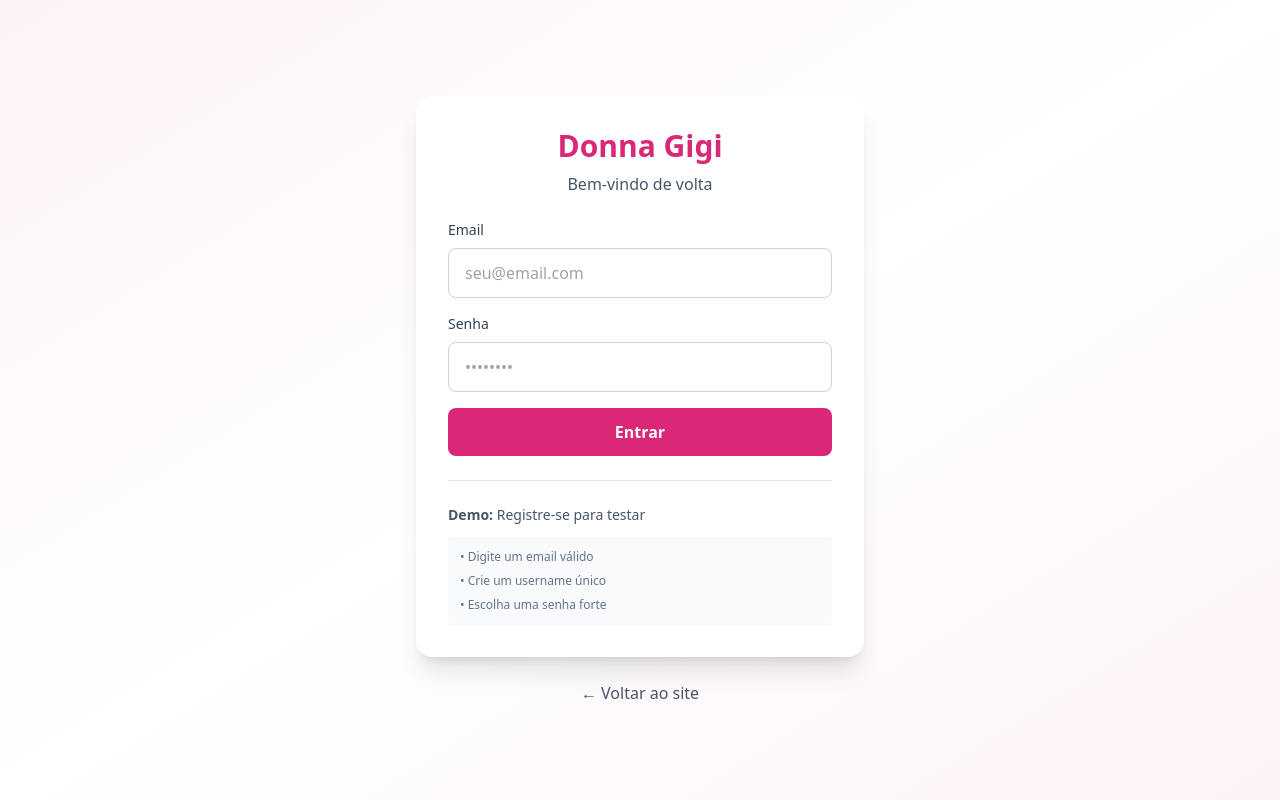
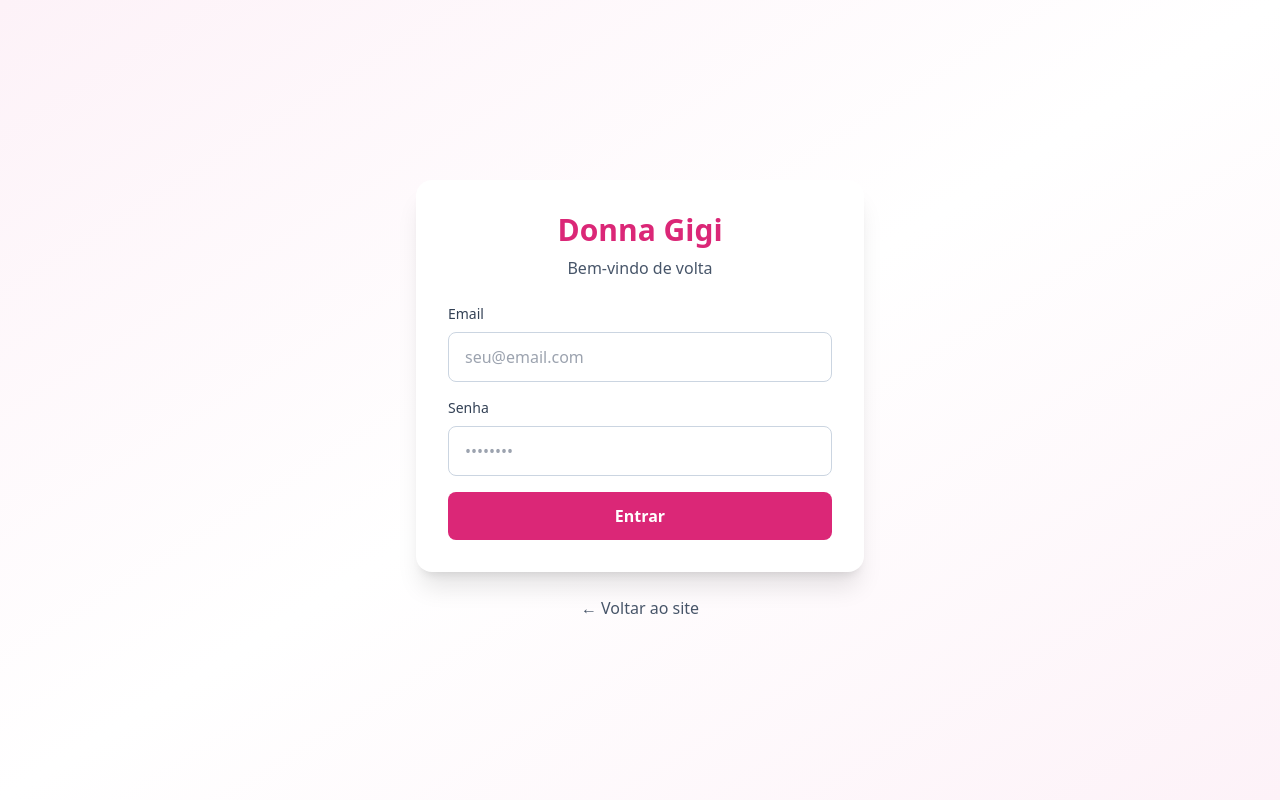
Before and after one commit to adniltondga/donnagigi, a Next.js app in the folder web/: page /admin/login in a window 1280 px wide. Built offline with nearby package versions, Linux system fonts and the light colour scheme.

Commit message:
remove: remover seção de demo instructions da página de login

```diff
--- a/web/src/app/admin/login/page.tsx
+++ b/web/src/app/admin/login/page.tsx
@@ -187,19 +187,7 @@ export default function LoginPage() {
 
 
 
-          {/* Demo Credentials */}
-          {!isRegister && (
-            <div className="border-t border-admin-200 pt-6">
-              <p className="text-sm text-admin-600 mb-3">
-                <span className="font-semibold">Demo:</span> Registre-se para testar
-              </p>
-              <div className="space-y-2 text-xs text-admin-500 bg-admin-50 p-3 rounded">
-                <p>• Digite um email válido</p>
-                <p>• Crie um username único</p>
-                <p>• Escolha uma senha forte</p>
-              </div>
-            </div>
-          )}
+
         </div>
 
         {/* Back Link */}
```
